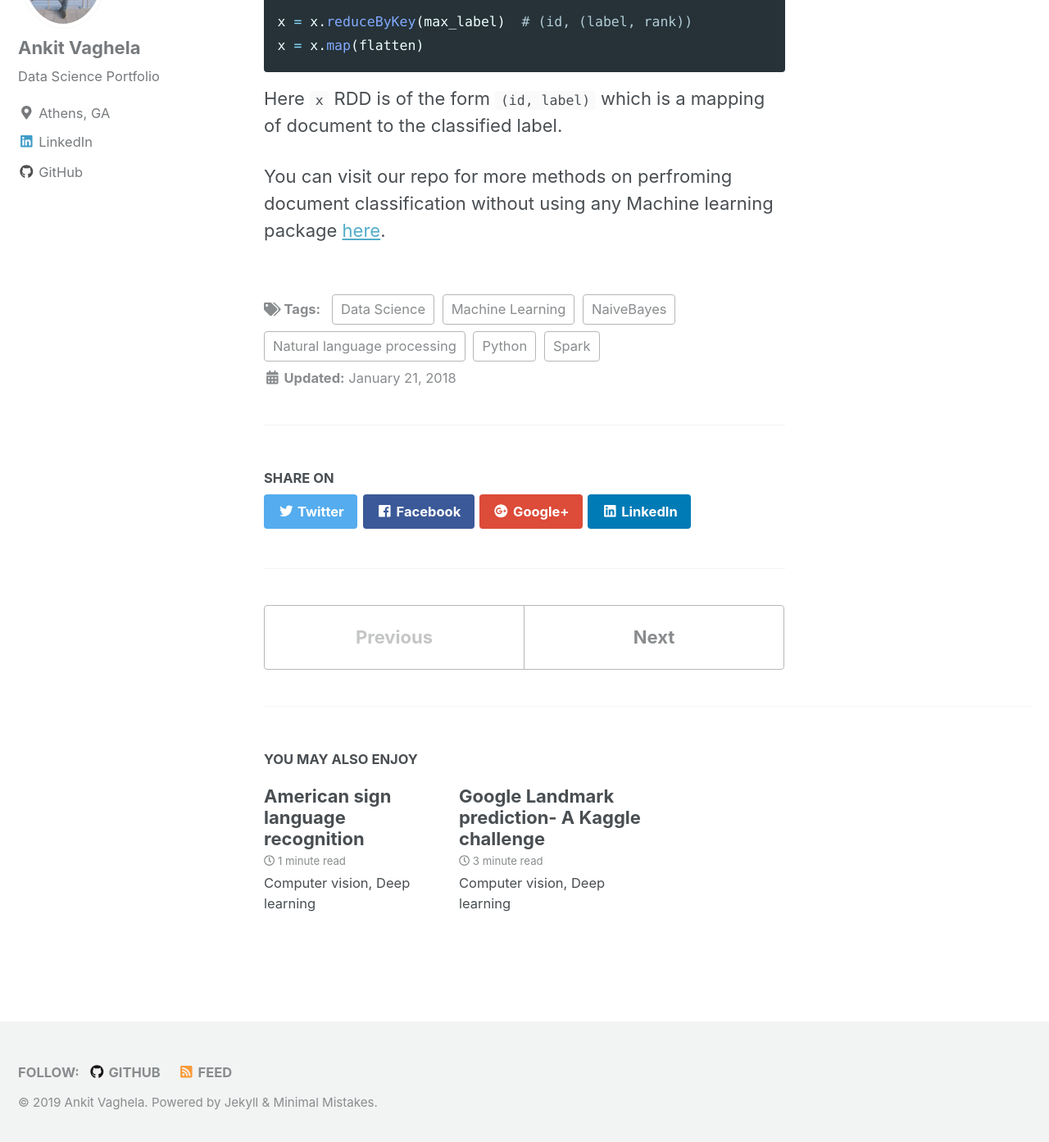
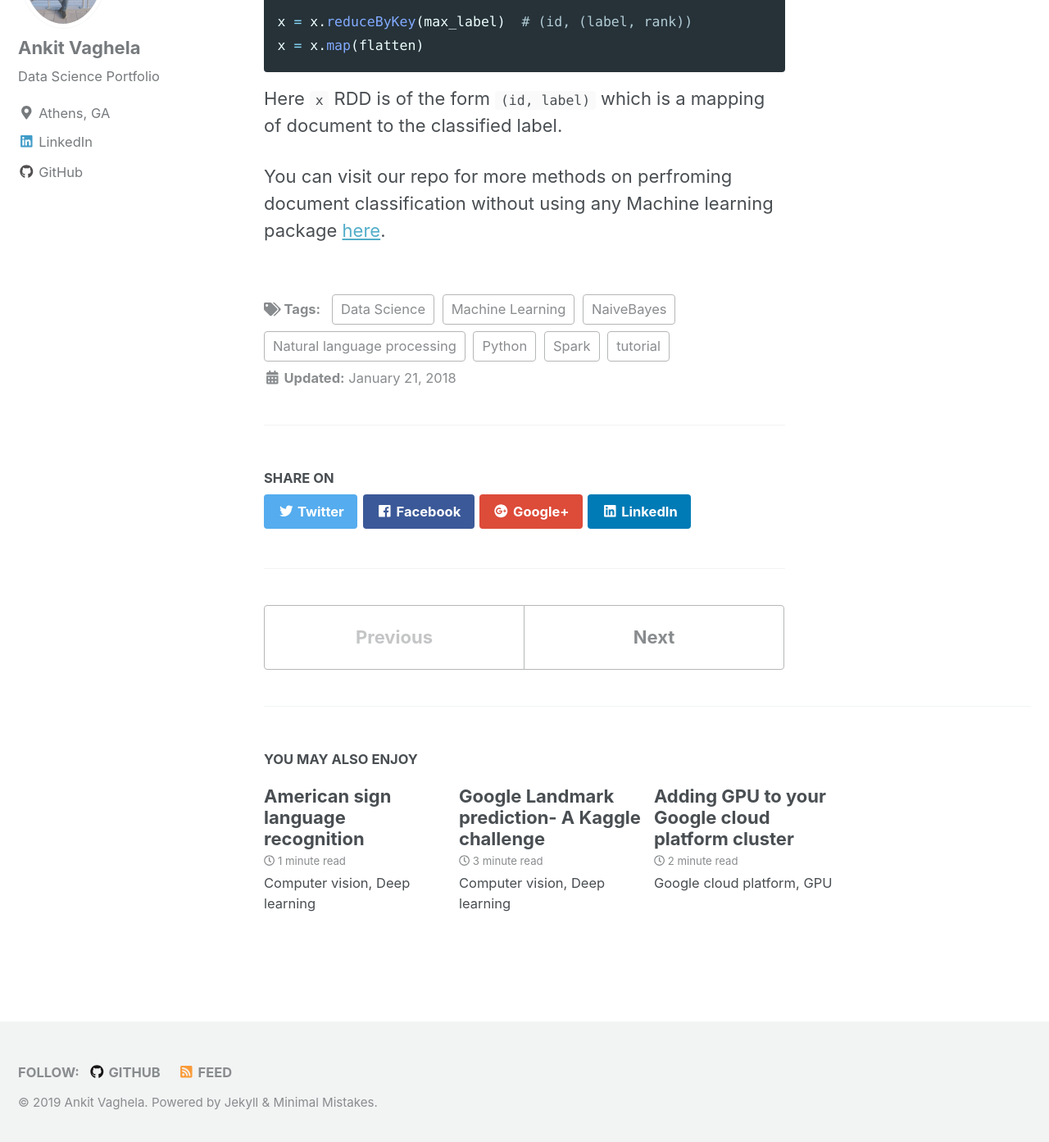
Before and after one commit to ankit-vaghela30/ankit-vaghela30.github.io, a Jekyll site: the page built from _posts/2018-01-21-naivebayes.md, in a window 1280 px wide and 1400 px high, scrolled down 6703 px. Shown: the top 1393 px of the window at 82% size. Built offline with Jekyll 4.4.1, drawn with Linux system fonts in a browser that asks for light colours; nearby versions of some CDN libraries; formulas are drawn with MathJax 3; some of the changed lines change nothing that is shown.

Commit message:
adding GPU to CPU

````diff
--- a/_posts/2018-01-21-naivebayes.md
+++ b/_posts/2018-01-21-naivebayes.md
@@ -1,7 +1,7 @@
 ---
 title: "Naive Bayes from scratch in Spark"
 date: 2018-01-21
-tags: [NaiveBayes, Spark, Machine Learning, Data Science, Natural language processing, Python]
+tags: [NaiveBayes, Spark, Machine Learning, Data Science, Natural language processing, Python, tutorial]
 #header:
 #  image: "/images/perceptron/percept.jpg"
 excerpt: "Naive Bayes algorithm, Machine Learning, PySpark"
--- /dev/null
+++ b/_posts/2018-04-01-gputogcp.md
@@ -0,0 +1,68 @@
+---
+title: "Adding GPU to your Google cloud platform cluster"
+date: 2018-04-01
+tags: [Google cloud platform, Machine Learning, Data Science, Deep learning, tutorial]
+#header:
+#  image: "/images/perceptron/percept.jpg"
+excerpt: "Google cloud platform, GPU"
+mathjax: "true"
+---
+# Adding GPU to your Google cloud platform
+Google cloud platform is Google's product in the competitive market of cloud services providers. We used Google cloud platform in one of our course at UGA, Data science practicum. This is a tutorial to add supported Nvidia GPU to your Google cloud platform. A side note: This tutorial has all the information provided as on 04/01/2018 and there might be new features added to the platform such that many of the steps described below can be reduced.
+
+## Types of GPUs supported
+1. Nvidia-Tesla-K80
+2. Nvidia-Tesla-p100
+
+## Before you begin
+1. You will need GPU quota in your project. Check your [quota.](https://console.cloud.google.com/compute/quotas?_ga=2.61936300.-1035402239.1516998484&_gac=1.60192223.1518732618.Cj0KCQiA_JTUBRD4ARIsAL7_VeW3q5_7T6gKXXNCoiSJruseGemQBmZ3U4QPS7v-36eWai1DRqdprVQaAj84EALw_wcB)
+2. You will not be able to create cluster with GPU through console, You will have to install Google cloud sdk on your local machine. Instructions can be found [here](https://cloud.google.com/sdk/downloads)
+3. You will have to learn how to create a Google cloud dataproc cluster using gcloud command. Go [here](https://cloud.google.com/sdk/gcloud/reference/dataproc/clusters/create) for details.
+
+## gcloud create dataproc cluster command
+An example of the create command can be found below:
+
+```gcloud dataproc clusters create ankit-31 --initialization-actions gs://uga-dsp/scripts/conda-dataproc-bootstrap.sh --master-boot-disk-size 500GB --master-machine-type custom-4-15360 --num-masters 1 --region us-east1 --scopes cloud-platform --worker-boot-disk-size 500GB --worker-machine-type custom-6-30720 --num-workers 3```
+
+Compare it with the tutorial link in 4th point above to understand different arg parameters.
+
+I want to weigh on specifically one arg which is ```--initialization-actions```. We can specify a .sh file which can install our choice of software while creation of the cluster. Take ```conda-dataproc-bootstrap.sh``` for an example, It installs conda environment for us while creating the cluster.
+
+## Let's add GPU to the cluster
+
+So if you have understood above requirements, we just have to do two things to attach GPU to the cluster:
+### 1. Attaching GPU to the cluster
+Here, I want to mention that this feature is a Beta feature of Google so you will have to use your create cluster command as ```gcloud beta ...``` instead of ```gcloud...```.
+
+You will have to add two args to the gcloud create command as below:
+
+```gcloud beta dataproc clusters create <args> --master-accelerator type=nvidia-tesla-k80 --worker-accelerator type=nvidia-tesla-k80,count=4```
+
+Example:
+
+```gcloud beta dataproc clusters create ankit-31 --initialization-actions gs://uga-dsp/scripts/conda-dataproc-bootstrap.sh --master-boot-disk-size 500GB --master-machine-type custom-4-15360 --num-masters 1 --region us-east1 --scopes cloud-platform --worker-boot-disk-size 500GB --worker-machine-type custom-6-30720 --num-workers 3 --master-accelerator type=nvidia-tesla-k80 --worker-accelerator type=nvidia-tesla-k80,count=3```
+
+This will attach the GPU to master and worker nodes.
+
+### 2. Installing GPU drivers
+You will have to use one more initialization script to install nvidia drivers in the ```--initialization-actions```. You will have to upload below script on your bucket and use it's ```gs://``` url in the ```--initialization-actions```.
+
+script: [https://github.com/ankit-vaghela30/Cilia-Segmentation/blob/master/scripts/install-gpu-drivers.sh](https://github.com/ankit-vaghela30/Cilia-Segmentation/blob/master/scripts/install-gpu-drivers.sh)
+
+This script will install required drivers on the cluster.
+
+To verify that the drivers are installed properly, execute below command
+
+```nvidia-smi```
+
+I would highly recommend visiting below tutorial and especially go to "Spark Configuration" and "Example GPU job" sections to see how to run the script.
+
+tutorial: [https://cloud.google.com/dataproc/docs/concepts/compute/gpus](https://cloud.google.com/dataproc/docs/concepts/compute/gpus)
+
+References:
+
+[[1]](https://cloud.google.com/dataproc/docs/concepts/compute/gpus) Adding GPU to Cluster
+
+[[2]](https://cloud.google.com/sdk/gcloud/reference/dataproc/clusters/create) gcloud create dataproc cluster command
+
+[[3]](https://cloud.google.com/sdk/downloads) Installing Google Cloud sdk
````
